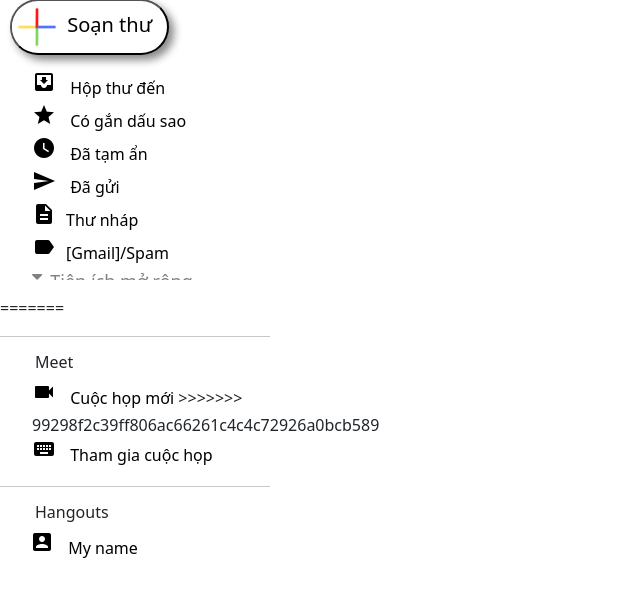
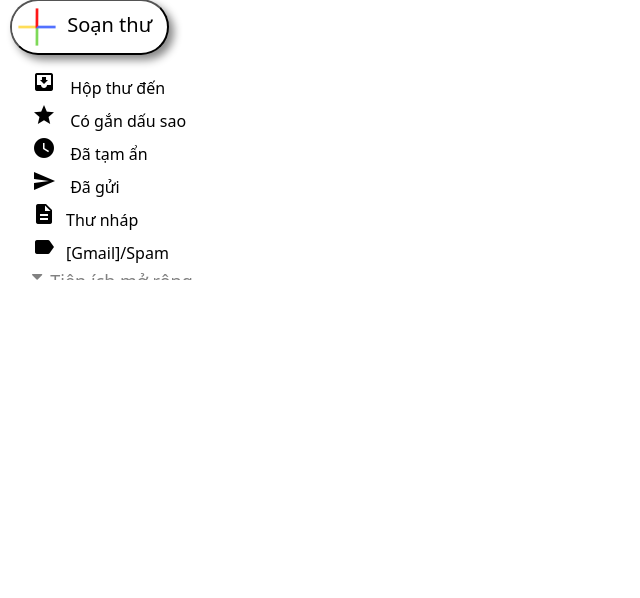
Before and after one commit to TQuyet/PROJECT_GMAIL_NHOM6, a PHP site: page / in a window 1280 px wide. Shown: the part 84-682 px from the top of the page, without its empty margins (0-640 px from the left). Run offline with PHP 8.4, Linux system fonts and the light colour scheme; some libraries are stand-ins or nearby versions.

Commit message:
First commit on Github

```diff
--- a/assets/style.css
+++ b/assets/style.css
@@ -88,8 +88,8 @@
 
 /* sidebar vs righttop */
 #Sidebar {
-  height: 100%;
-  width: 270px;
+  height: 600px;
+
 }
 .dropdown-btn {
   text-decoration: none;
@@ -136,5 +136,7 @@ h6 {
   margin-left: 35px;
 }
 
-
 /* main*/
+.anhdemo{
+  width: 100%;
+}
--- a/index.html
+++ b/index.html
@@ -52,8 +52,6 @@
 
         <hr>
         <!--Header-->
-
-    <!--Sidebar-->
     </div>
     <div id="Sidebar">
         <div class="sidebar-right">
@@ -65,7 +63,7 @@
                 <ul style="list-style-type: none;overflow-y: scroll; overflow-x: hidden" class="menusidebar">
 
                     <li>
-                        <a href="#"><span class="material-icons">
+                        <a href="#" style="color: black;  "><span class="material-icons">
                                 move_to_inbox
                             </span> Hộp thư đến
 
@@ -75,31 +73,31 @@
 
                     </li>
                     <li>
-                        <a href="#" ><span class="material-icons">
+                        <a href="#" style="color: black; "><span class="material-icons">
                                 star
                             </span>
                             Có gắn dấu sao</a>
                     </li>
                     <li>
-                        <a href="#" ><span class="material-icons">
+                        <a href="#" style="color: black;  "><span class="material-icons">
                                 watch_later
                             </span>
                             Đã tạm ẩn</a>
                     </li>
                     <li>
-                        <a href="#" ><span class="material-icons">
+                        <a href="#" style="color: black;  "><span class="material-icons">
                                 send
                             </span>
                             Đã gửi</a>
                     </li>
                     <li>
-                        <a href="#" ><span class="material-icons">
+                        <a href="#" style="color: black;  "><span class="material-icons">
                                 description
                             </span>Thư nháp
                         </a>
                     </li>
                     <li>
-                        <a href="#" ><span class="material-icons">
+                        <a href="#" style="color: black; "><span class="material-icons">
                                 label
                             </span>[Gmail]/Spam</a>
                     </li>
@@ -109,7 +107,7 @@
                         <div class="dropdown-container">
                             <ul style="list-style-type: none;">
                                 <li>
-                                    <a href=" #" style="margin-left: 0px;">
+                                    <a href=" #" style="color: black; margin-left: 0px;">
                                         <span class="material-icons">
                                             sms
                                         </span>
@@ -118,7 +116,7 @@
 
                                 </li>
                                 <li>
-                                    <a href="#" ><span class="material-icons">
+                                    <a href="#" style="color: black;"><span class="material-icons">
                                             schedule_send
                                         </span>
                                         Đã lên lịch
@@ -126,21 +124,21 @@
 
                                 </li>
                                 <li>
-                                    <a href="#" ><span class="material-icons">
+                                    <a href="#" style="color: black;"><span class="material-icons">
                                             markunread
                                         </span>Tất cả thư
                                     </a>
 
                                 </li>
                                 <li>
-                                    <a href="#" ><span class="material-icons">
+                                    <a href="#" style="color: black;"><span class="material-icons">
                                             new_releases
                                         </span>Thư rác
                                     </a>
 
                                 </li>
                                 <li>
-                                    <a href="#" ><span class="material-icons">
+                                    <a href="#" style="color: black;"><span class="material-icons">
                                             delete
                                         </span> Thùng rác
                                     </a>
@@ -157,28 +155,28 @@
                         <div class="dropdown-container">
                             <ul style="list-style-type: none">
                                 <li>
-                                    <a href="#" ><span class="material-icons">
+                                    <a href="#" style="color: black;"><span class="material-icons">
                                             people
                                         </span>Mạng xã hội
                                     </a>
 
                                 </li>
                                 <li>
-                                    <a href="#" ><span class="material-icons">
+                                    <a href="#" style="color: black;"><span class="material-icons">
                                             error
                                         </span>Nội dung cập nhật
                                     </a>
 
                                 </li>
                                 <li>
-                                    <a href="#" ><span class="material-icons">
+                                    <a href="#" style="color: black;"><span class="material-icons">
                                             question_answer
                                         </span>Diễn đàn
                                     </a>
 
                                 </li>
                                 <li>
-                                    <a href="#" ><span class="material-icons">
+                                    <a href="#" style="color: black;"><span class="material-icons">
                                             local_offer
                                         </span>Quảng cáo
                                     </a>
@@ -190,7 +188,7 @@
 
                 </li>
                 <li>
-                    <a href="#" >
+                    <a href="#" style="color: black;">
                         <span class="material-icons">
                             settings
                         </span>
@@ -199,7 +197,7 @@
 
                 </li>
                 <li>
-                    <a href="#" >
+                    <a href="#" style="color: black;">
                         <span class="material-icons">
                             add
                         </span>
@@ -227,50 +225,11 @@
 
 
 
-
             </div>
-<<<<<<< HEAD
         </div>
 
 
 
-=======
-
-    </div>
-    <hr>
-    <div class="sidebar-rightbottom">
-        <div role="complementary">
-            <h6>Meet</h6>
-
-
-            <ul style="list-style-type: none">
-              <li>
-                <a href="#">
-                    <span class="material-icons">
-                        videocam
-                    </span>
-                    Cuộc họp mới
-                    <a>
->>>>>>> 99298f2c39ff806ac66261c4c4c72926a0bcb589
-
-              </li>
-              <li>
-                <a href="#" >
-                    <span class="material-icons">
-                        keyboard
-                        </span>
-                        Tham gia cuộc họp
-                </a>
-
-
-              </li>
-            </ul>
-            <hr>
-            <h6>Hangouts</h6>
-            <a href="#" style="margin-left: 30px;"><span class="material-icons ">
-                account_box
-                </span> My name</a>
-          </div>
 
     </div>
     <script>
@@ -290,10 +249,6 @@
             });
         }
     </script>
-    <!--Sidebar-->
-
-    <!--main-->
-    <!--main-->
 
 
     <script src="https://cdn.jsdelivr.net/npm/bootstrap@5.1.3/dist/js/bootstrap.bundle.min.js"
```
Also changed, not shown: assets/img/anhdemo.PNG (added).
